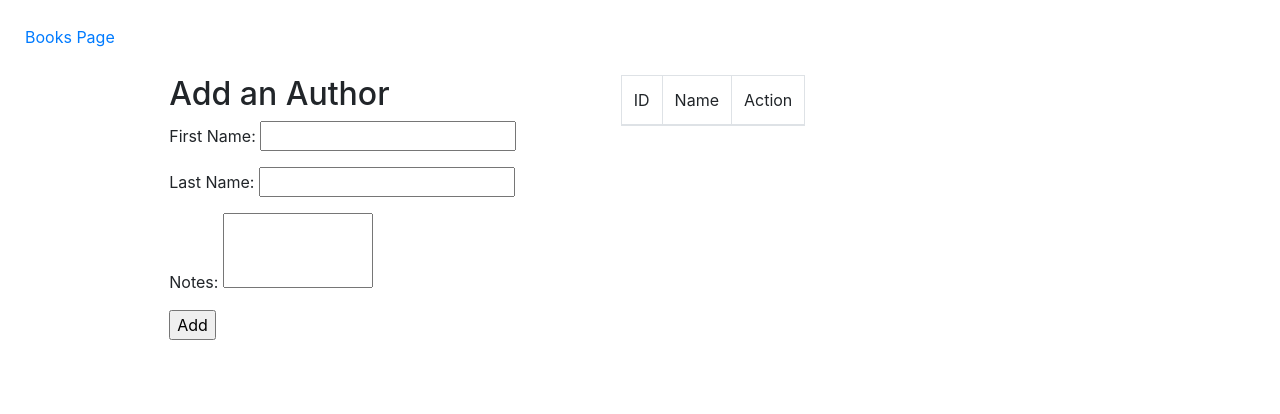
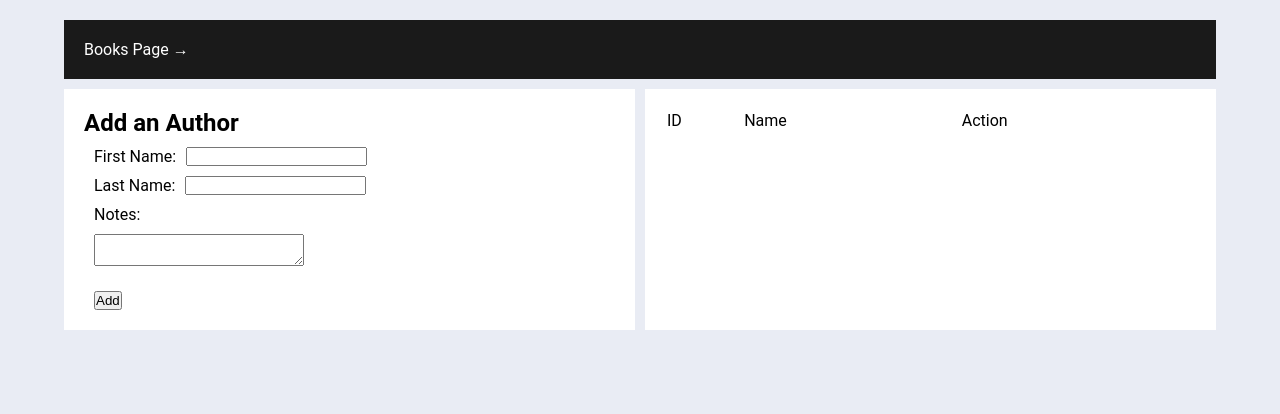
Before and after one commit to jcampillay8/Django-Authors-Book, a Django app: template book_authors_proj/apps/book_authors_app/templates/authors.html in a window 1280 px wide. Shown: the top 414 px of the page. Run offline with Django 3.2, Linux system fonts and the light colour scheme; the template is opened without the code that fills it, so the values that code supplies are empty; some libraries are stand-ins or nearby versions.

Commit message:
Author Book finished

```diff
--- /dev/null
+++ b/book_authors_proj/apps/book_authors_app/static/style_authors.css
@@ -0,0 +1,68 @@
+*{
+    padding:0;
+    margin:0;
+    box-sizing: border-box;
+}
+body{
+    background: #E9ECF4;
+    color:#000;
+    font-family: 'Roboto', sans-serif;
+}
+.contenedor{
+    width:90%;
+    max-width: 1200px;
+    margin:20px auto;
+    display: grid;
+    grid-gap:10px;
+    grid-template-columns: repeat(4,1fr);
+    grid-template-rows: repeat(6,auto);
+}
+
+.contenedor .header,
+.contenedor .add_book,
+.contenedor .tabla{
+    background: #fff;
+    padding: 20px;
+}
+
+.contenedor .header{
+    text-decoration: none;
+    background: #1a1a1a;
+    color: #fff;
+    grid-column:1/5;
+    display: flex;
+    align-content: flex-start;
+}
+
+.contenedor .header a{
+    text-decoration: none;
+    color: #fff;
+}
+
+.contenedor .add_book{
+    grid-column:1/3;
+}
+
+.contenedor .tabla{
+    grid-column: 3/5;
+}
+
+h2{
+    margin-bottom: 10px;
+}
+
+p{
+    margin: 10px;
+    display: flex;
+    align-self: flex-start;
+}
+
+textarea{
+    margin-left: 10px;
+    width:210px;
+    margin-bottom: 20px;
+}
+
+input{
+    margin-left: 10px;
+}
--- a/book_authors_proj/apps/book_authors_app/templates/authors.html
+++ b/book_authors_proj/apps/book_authors_app/templates/authors.html
@@ -1,38 +1,32 @@
 <!DOCTYPE html>
-    <html>
+<html lang="en">
 <head>
-        <title>Books & Authors</title>
-        <link rel="stylesheet" href="https://stackpath.bootstrapcdn.com/bootstrap/4.2.1/css/bootstrap.min.css" integrity="sha384-GJzZqFGwb1QTTN6wy59ffF1BuGJpLSa9DkKMp0DgiMDm4iYMj70gZWKYbI706tWS" crossorigin="anonymous">
-        <style>
-            body{
-                padding: 25px;
-            }
-            div{
-                margin: 50px;
-                display: inline-block;
-                vertical-align: top;
-            }
-            textarea{
-                height: 75px;
-                width: 150px;
-                resize: none;
-            }
-        </style>
+    <meta charset="UTF-8">
+    <meta http-equiv="X-UA-Compatible" content="IE=edge">
+    <meta name="viewport" content="width=device-width, initial-scale=1.0">
+    <title>Document</title>
+    {% load static %}
+    <link rel="stylesheet" type="text/css" href="{% static 'style_authors.css' %}">
+
 </head>
 <body>
-        <a href="/">Books Page</a>
-        <div>
+    <div class="contenedor">
+        <div class="header">
+            <a href="/">Books Page &#8594;</a>
+        </div>
+        <section class='add_book'>
             <h2>Add an Author</h2>
             <form action='/add_author' method='post'>
                 {% csrf_token %}
                 <p>First Name: <input type="text" name="fname"></p>
                 <p>Last Name: <input type="text" name="lname"></p>
-                <p>Notes: <textarea name="notes"></textarea></p>
+                <p>Notes: </p>
+                <textarea name="notes"></textarea>
+                <br>
                 <input type="submit" value="Add">
             </form>
-        </div>
-        <div>
-            <table class="table table-striped table-bordered">
+        </section>
+        <table class="tabla">
             <thead class="thead-light">
                 <tr>
                     <td>ID</td>
--- a/book_authors_proj/apps/book_authors_app/templates/books.html
+++ b/book_authors_proj/apps/book_authors_app/templates/books.html
@@ -7,7 +7,6 @@
     <title>Document</title>
     {% load static %}
     <link rel="stylesheet" type="text/css" href="{% static 'style_books.css' %}">
-    <link rel="stylesheet" type="text/css" href="{% static 'style_book.css' %}">
 
 </head>
 <body>
```
Also changed, not shown: book_authors_proj/apps/book_authors_app/static/style_author.css (added, +53 -0 lines), book_authors_proj/apps/book_authors_app/templates/author.html (+19 -22 lines), book_authors_proj/db.sqlite3. Lines whose indentation alone changed are shown as unchanged.
